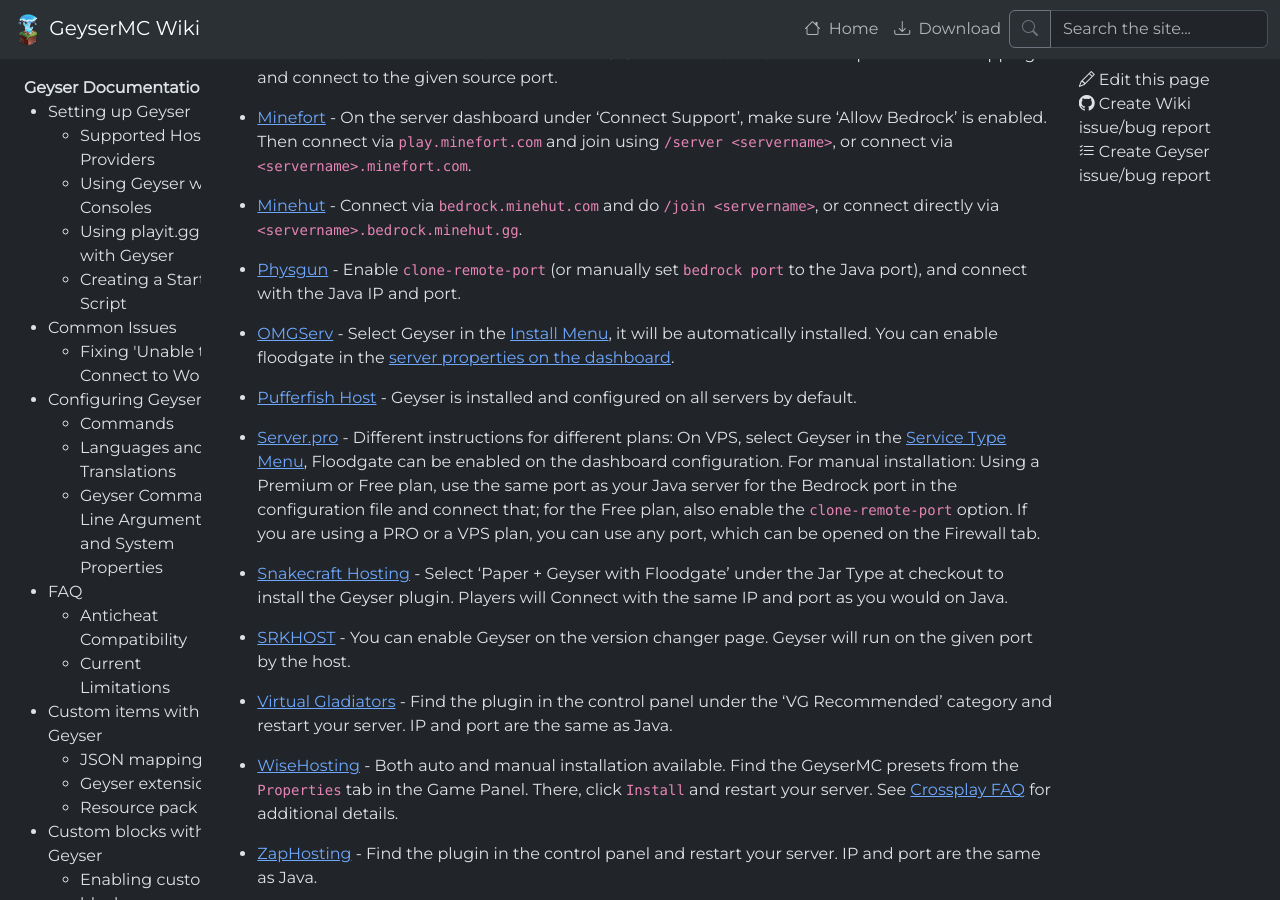
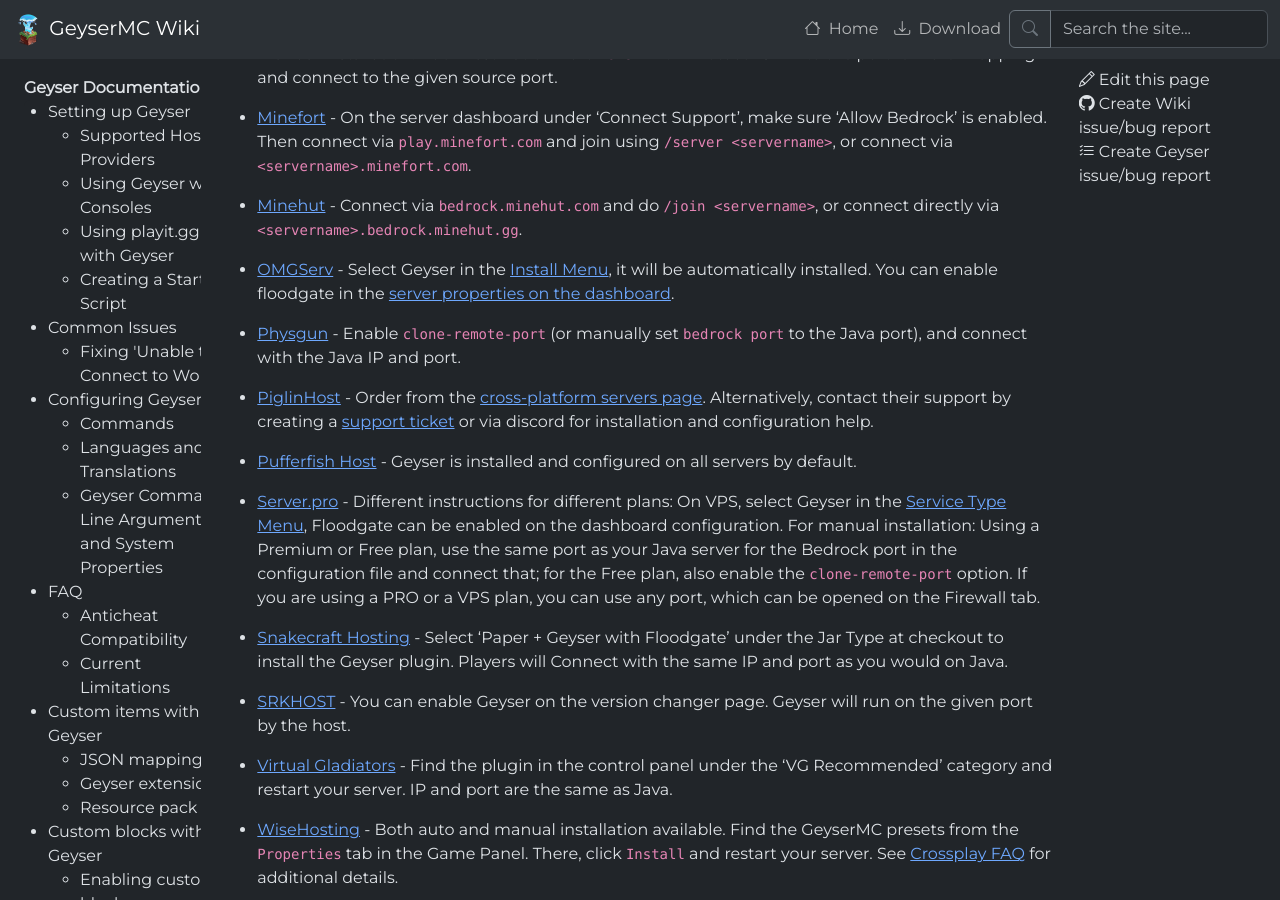
Before and after one commit to GeyserMC/GeyserWiki, a Jekyll site: the page built from _docs/geyser/supported-hosting-providers.md, in a window 1280 px wide and 900 px high, scrolled down 1168 px. Built offline with Jekyll 4.4.1, drawn with Linux system fonts in a browser that asks for light colours.

Commit message:
Add piglinhost to the providers page (#282)
* Added PiglinHost.com

* Correct alphabetical Order

* Update _data/providers.json

Co-authored-by: chris <github@onechris.mozmail.com>

---------

Co-authored-by: chris <github@onechris.mozmail.com>

```diff
--- a/_data/providers.json
+++ b/_data/providers.json
@@ -67,14 +67,19 @@
       "description": "Connect via `bedrock.minehut.com` and do `/join <servername>`, or connect directly via `<servername>.bedrock.minehut.gg`."
     },
     {
+      "name": "OMGServ",
+      "url": "https://www.omgserv.com/en/",
+      "description": "Select Geyser in the [Install Menu](https://i.imgur.com/Gewpsrq.png), it will be automatically installed. You can enable floodgate in the [server properties on the dashboard](https://i.imgur.com/jg5mzNj.png)."
+    },
+    {
       "name": "Physgun",
       "url": "https://physgun.com/",
       "description_template": "default"
     },
     {
-      "name": "OMGServ",
-      "url": "https://www.omgserv.com/en/",
-      "description": "Select Geyser in the [Install Menu](https://i.imgur.com/Gewpsrq.png), it will be automatically installed. You can enable floodgate in the [server properties on the dashboard](https://i.imgur.com/jg5mzNj.png)."
+      "name": "PiglinHost",
+      "url": "https://piglinhost.com/",
+      "description": "Order from the [cross-platform servers page](https://piglinhost.com/minecraft-java-hosting.html). Alternatively, contact their support by creating a [support ticket](https://billing.piglinhost.com/submitticket.php?step=2&deptid=5) or via discord for installation and configuration help."
     },
     {
       "name": "Pufferfish Host",
```
